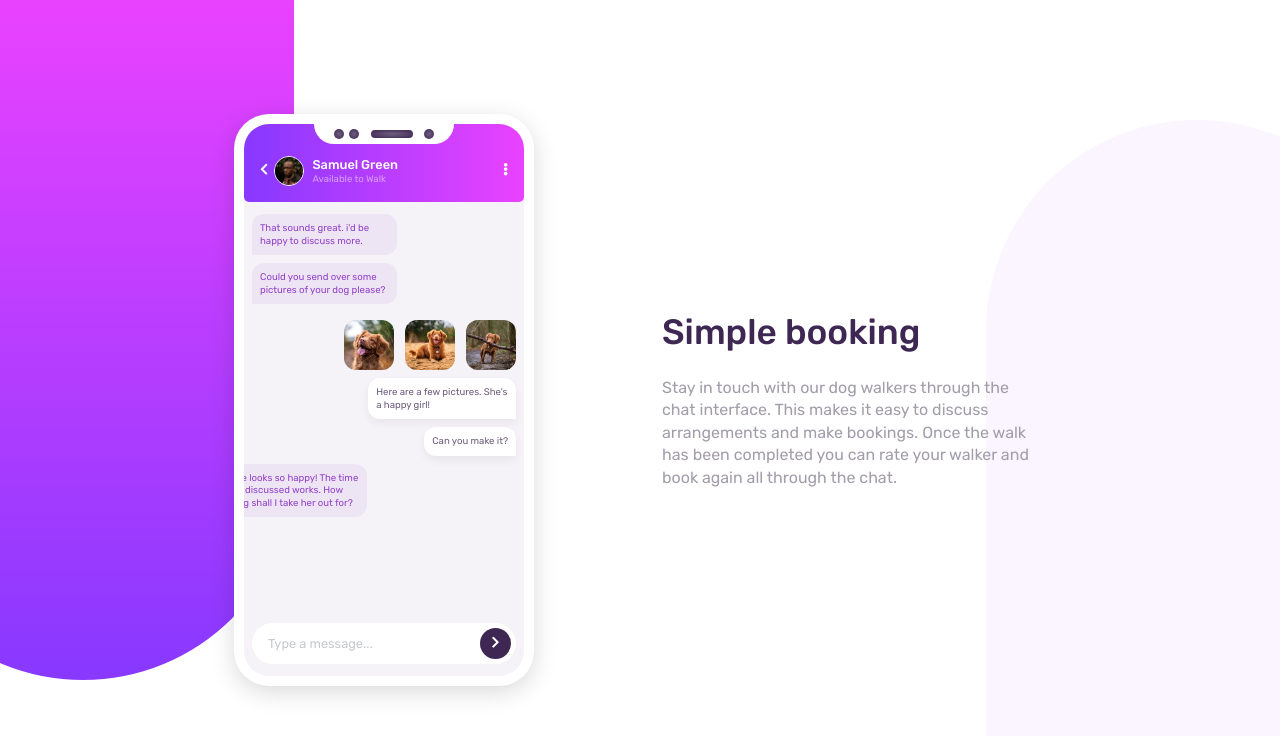
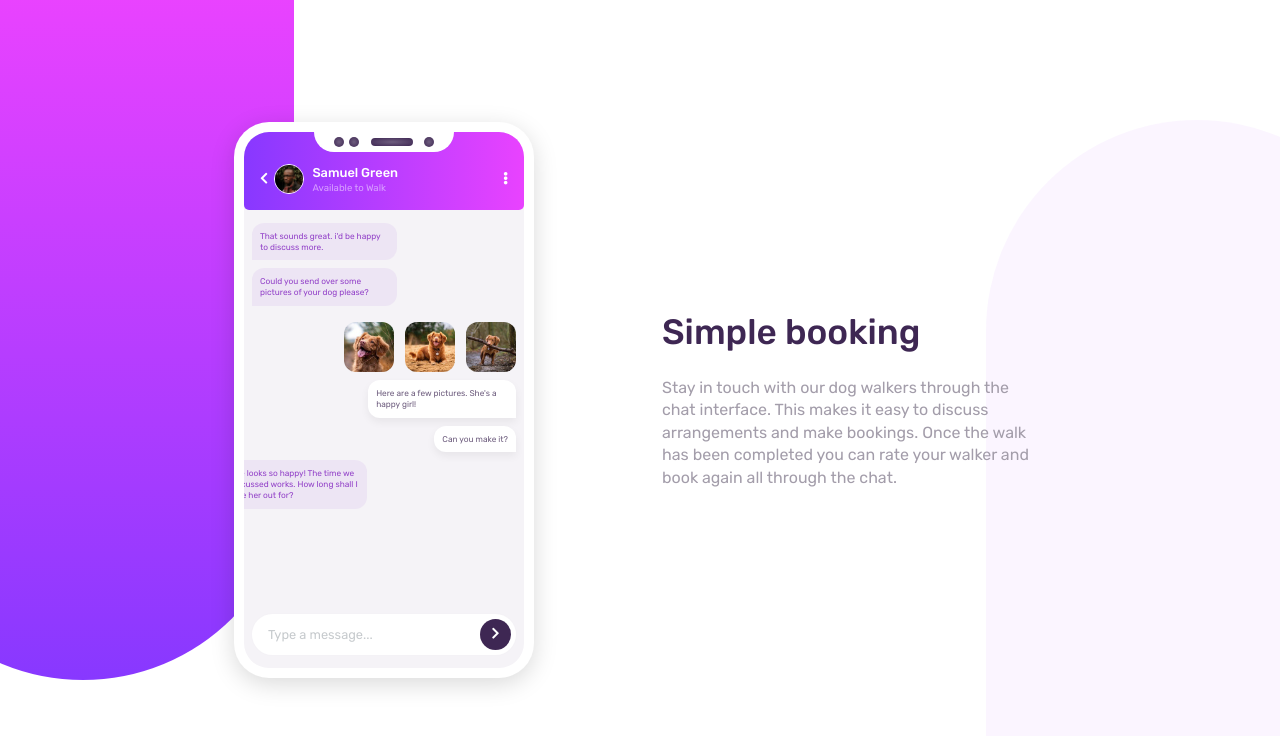
Before and after one commit to georit/chat-app-css-illustration, a plain HTML site: page index.html in a window 1280 px wide. Drawn offline with Linux system fonts and the light colour scheme.

Commit message:
Minor updates

```diff
--- a/style.css
+++ b/style.css
@@ -207,7 +207,7 @@ header.chat-header {
 }
 
 .chat {
-  font-size: 0.6rem;
+  font-size: 0.52rem;
   line-height: 1.3;
   padding: 0.5rem;
 }
```
